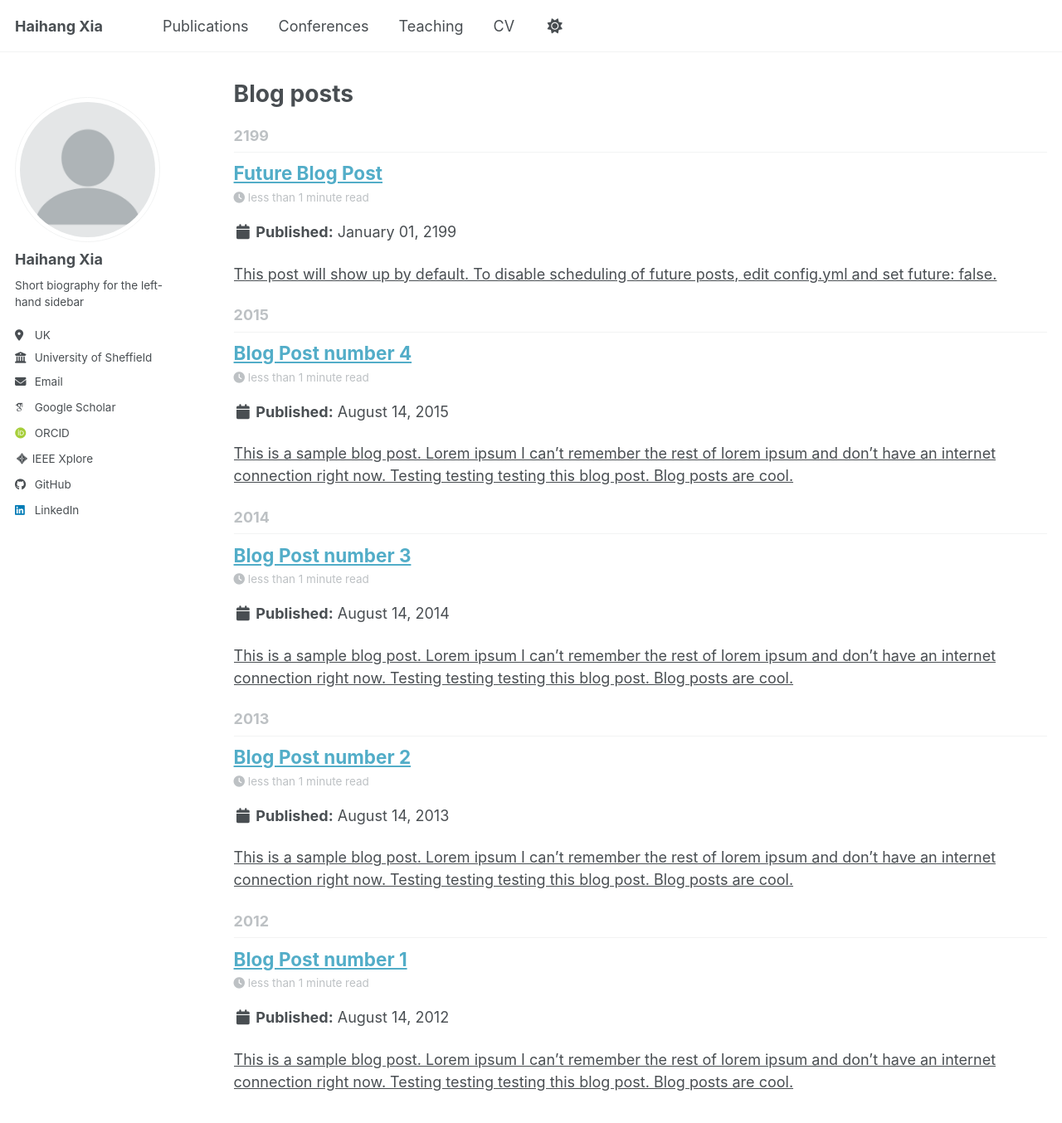
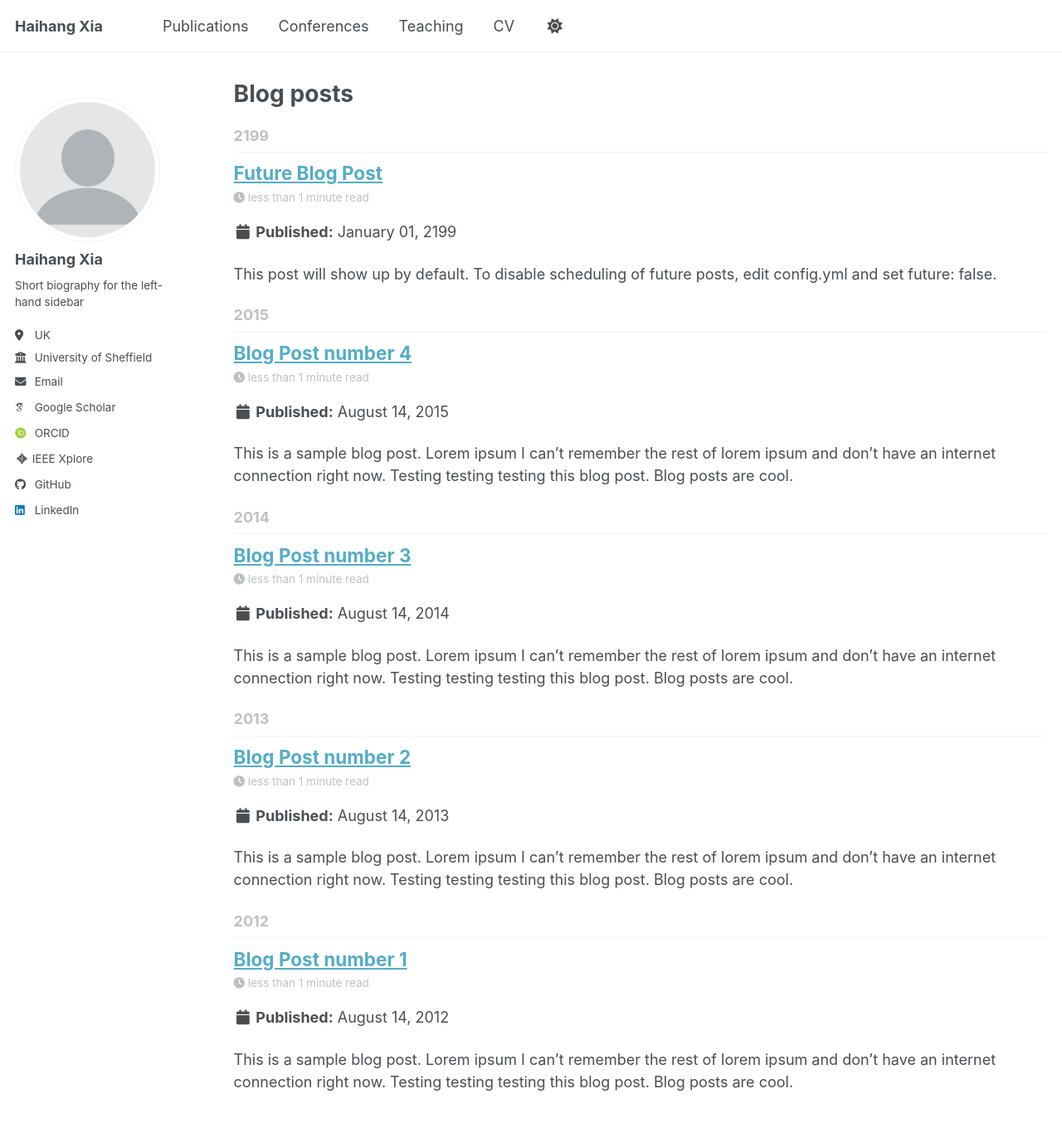
Before and after one commit to Haihang-Xia/Haihang-Xia.github.io, a Jekyll site: the page built from _pages/year-archive.html, in a window 1280 px wide and 1400 px high. Shown: the top 1354 px of the window at 83% size. Built offline with Jekyll 4.4.1, drawn with Linux system fonts in a browser that asks for light colours; some web fonts are replaced; a script bundle is joined from its source files by our own code; library files that are not in the unit come from our copies.

Commit message:
Update main.scss

```diff
--- a/assets/css/main.scss
+++ b/assets/css/main.scss
@@ -76,7 +76,7 @@
 /* clickable excerpt, styled like normal text */
 .pub-excerpt__link {
   color: inherit;
-  text-decoration: none;
+  text-decoration: none !important;
 }
 
 /* kill underline in ALL states */
```
